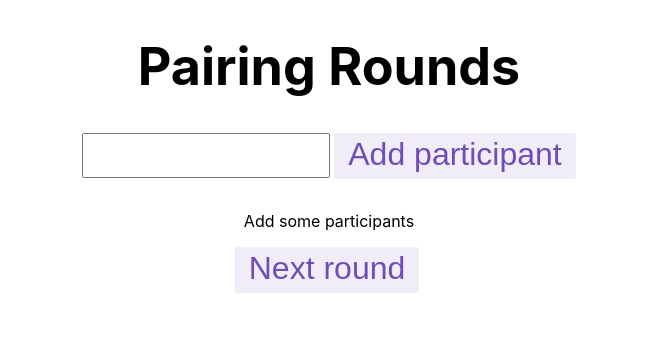
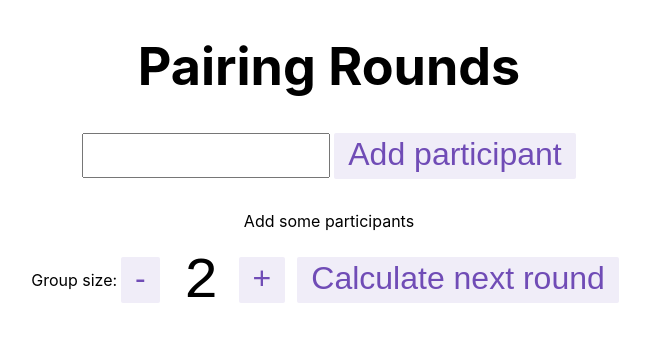
Before and after one commit to chmac/pairing-rounds, a React (Create React App) app in the folder frontend/: page / in a window 1280 px wide. Shown: the top 342 px of the page, without its empty margins (311-961 px from the left). Built offline with nearby package versions, Linux system fonts and the light colour scheme.

Commit message:
Add group size to UI.

```diff
--- a/frontend/src/features/groups/Groups.module.css
+++ b/frontend/src/features/groups/Groups.module.css
@@ -66,3 +66,11 @@
 .button:active {
   background-color: rgba(112, 76, 182, 0.2);
 }
+
+.groupSize {
+  font-size: 58px;
+  padding-left: 16px;
+  padding-right: 16px;
+  margin-top: 2px;
+  font-family: "Courier New", Courier, monospace;
+}
--- a/frontend/src/features/groups/Groups.tsx
+++ b/frontend/src/features/groups/Groups.tsx
@@ -4,12 +4,16 @@ import { selectParticipants } from "../participants/participantSlice";
 import styles from "./Groups.module.css";
 import {
   calculateNextRound,
+  decrementGroupSize,
+  incrementGroupSize,
+  selectGroupSize,
   selectNextRoundError,
   selectRounds,
 } from "./groupsSlice";
 
 export function Groups() {
   const rounds = useAppSelector(selectRounds);
+  const groupSize = useAppSelector(selectGroupSize);
   const nextRoundError = useAppSelector(selectNextRoundError);
   const participants = useAppSelector(selectParticipants);
   const dispatch = useAppDispatch();
@@ -37,12 +41,28 @@ export function Groups() {
       )}
 
       <div className={styles.row}>
+        <span>Group size:</span>
+        <button
+          className={styles.button}
+          aria-label="Decrement value"
+          onClick={() => dispatch(decrementGroupSize())}
+        >
+          -
+        </button>
+        <span className={styles.groupSize}>{groupSize}</span>
+        <button
+          className={styles.button}
+          aria-label="Increment value"
+          onClick={() => dispatch(incrementGroupSize())}
+        >
+          +
+        </button>
         <button
           className={styles.button}
           aria-label="Next round"
           onClick={() => dispatch(calculateNextRound())}
         >
-          Next round
+          Calculate next round
         </button>
         <span className={styles.value}>{}</span>
       </div>
--- a/frontend/src/features/groups/groupsSlice.ts
+++ b/frontend/src/features/groups/groupsSlice.ts
@@ -26,9 +26,21 @@ const initialState: GroupState = {
 export const groupsSlice = createSlice({
   name: REDUCER_KEY,
   initialState,
-  reducers: {},
+  reducers: {
+    incrementGroupSize: (state) => {
+      state.groupSize++;
+    },
+    decrementGroupSize: (state) => {
+      if (state.groupSize > 2) {
+        state.groupSize--;
+      }
+    },
+  },
   extraReducers: (builder) => {
     builder
+      .addCase(calculateNextRound.pending, (state) => {
+        state.nextRoundError = "";
+      })
       .addCase(calculateNextRound.fulfilled, (state, action) => {
         state.rounds.push(action.payload);
       })
@@ -44,7 +56,10 @@ export const groupsSlice = createSlice({
 export const selectNextRoundError = (state: RootState) =>
   state[REDUCER_KEY].nextRoundError;
 
-// const { _setNextRound } = groupsSlice.actions;
+export const selectGroupSize = (state: RootState) =>
+  state[REDUCER_KEY].groupSize;
+
+export const { decrementGroupSize, incrementGroupSize } = groupsSlice.actions;
 
 type Pairs = { [pairIds: string]: true };
 export const selectPairs = (state: RootState) => {
```
